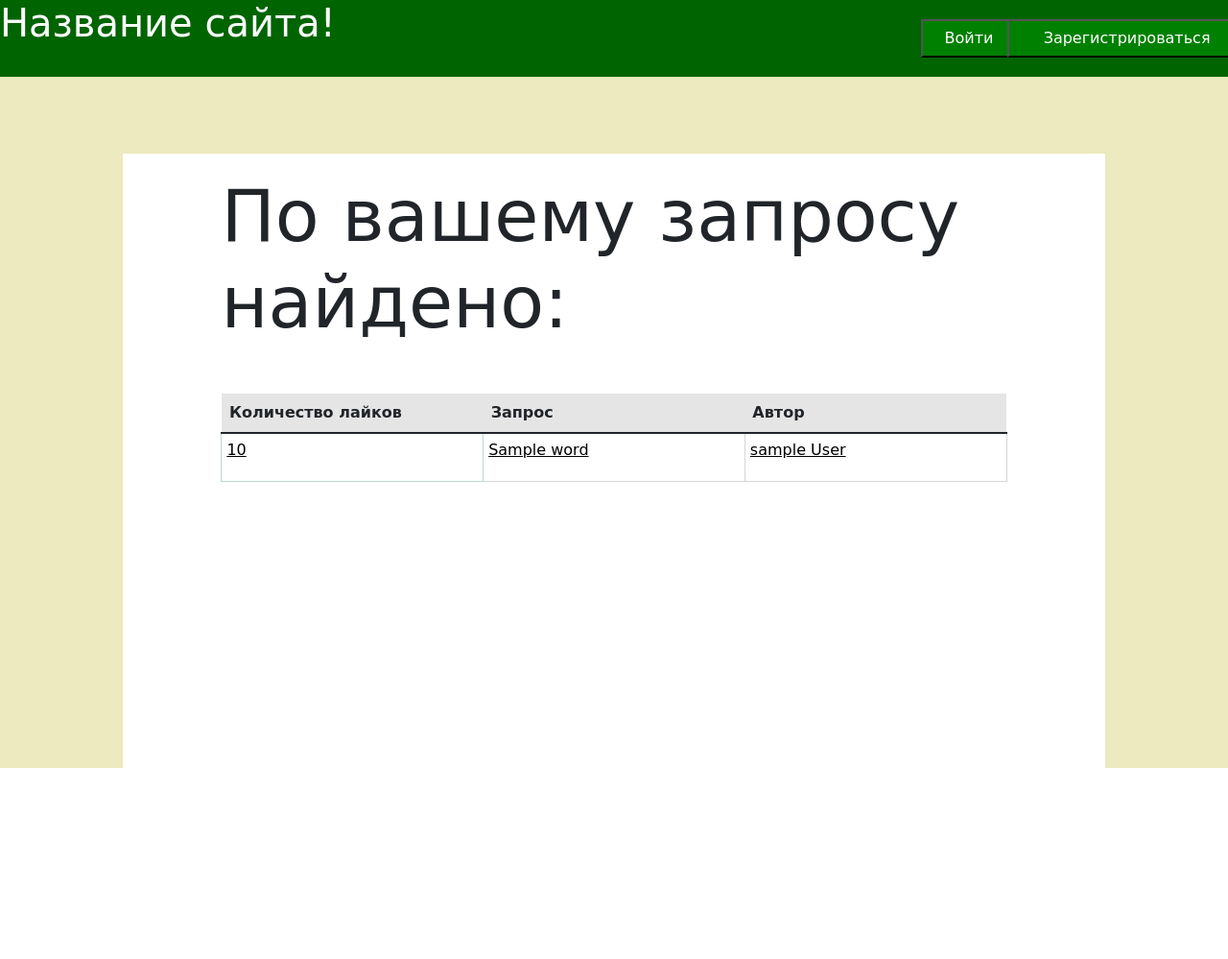
After one commit to MarKGit2021/web_project, a Flask app: template templates/all_information.html in a window 1280 px wide. The commit adds this page. Shown: the top 999 px of the page at 96% size. Run offline with Flask 2, Linux system fonts and the light colour scheme; the template is opened without the code that fills it: most values are stand-ins (such as "Sample title", 1, 10 or a date in 2020).

Commit message:
Поиск информации если ее несколько

```diff
--- a/data/information.py
+++ b/data/information.py
@@ -11,6 +11,7 @@ from .db_session import SqlAlchemyBase
 if TYPE_CHECKING:
     from data.words import Word
 from data.information_by_word import InformationByWord
+from func.address_created import address_created
 
 
 class Information(SqlAlchemyBase):
@@ -49,7 +50,8 @@ class Information(SqlAlchemyBase):
                 'error': self.is_blocked,
                 'modified_date': self.modified_date, 'points': self.points,
                 'number_of_comments': len(self.comments),
-                'main_word': self.all_words[0].word}
+                'main_word': self.all_words[0].word,
+                'address': address_created(self.id)}
 
     def __str__(self):
         return f'Информация id: {self.id}; user_name: {self.user.name}; user_surname: {self.user.surname};' \
--- a/main.py
+++ b/main.py
@@ -31,14 +31,25 @@ def search(word: str):
         print('123')
         return redirect(f'/search/{word}')
     elif len(information) == 1:
+        return all_information(information, db)
+    elif len(information) == 1:
         print('[][][]')
         return redirect(f'/information/{address_created(information[0].id)}')
+
 
 # def add_new_information():
 #         new_word = Word()
 #         new_word.word = word.strip()
 #         db.add(new_word)
 #         db.commit()
+
+def all_information(information, db):
+    inf_information = list(map(lambda x: db.query(Information).filter(Information.id
+                                                                      == x.information_id
+                                                                      )[0].get_information(),
+                               information))
+    print(inf_information)
+    return render_template('all_information.html', inf_information=inf_information)
 
 
 @app.route('/search/<word>', methods=['GET'])
--- /dev/null
+++ b/templates/all_information.html
@@ -0,0 +1,67 @@
+{% extends "headline.html" %}
+
+{% block content %}
+<html lang="ru">
+<head>
+    <meta charset="UTF-8">
+    <title>Информация</title>
+    <style type="text/css">
+        table {
+    /*width: 100%;  Ширина таблицы */
+    table-layout: fixed;
+    width: 100%;
+   }
+   td {
+    border: 1px solid #333;
+    padding: 5px;
+    position: relative;
+    height: 50px;
+   }
+        td a {
+    position: absolute;
+    left: 0; right: 0;
+    top: 0; bottom: 0;
+    padding: 5px;
+    color: black;
+}
+    .header_block{
+        font-family: 'Lobster', cursive;
+        position: absolute;
+        font-size: 75px;
+        top: 20px;
+        left: 10%;
+        right: 10%;
+    }
+    </style>
+</head>
+<body>
+
+<div class="content_block">
+<h1 class="header_block">
+            По вашему запросу найдено:
+    </h1>
+    <center><div class="top_10_information_block">
+        <table class="table">
+          <thead>
+            <tr class="table-active">
+              <th scope="col">Количество лайков</th>
+              <th scope="col">Запрос</th>
+                <th scope="col">Автор</th>
+            </tr>
+          </thead>
+          <tbody>
+        {% for inf in inf_information %}
+            <tr>
+        <!--      <th scope="row">1</th>-->
+              <td class="alert alert-success"><a href="information/{{ inf['address'] }}">{{ inf["points"] }}</a></td>
+              <td class="alert alert-secondary"><a href="information/{{ inf['address'] }}">{{ inf["main_word"].word }}</a></td>
+              <td class="alert alert-secondary"><a href="information/{{ inf['address'] }}">{{ inf["user_name"] }} {{ inf["user_surname"] }}</a></td>
+            </tr>
+        {% endfor %}
+          </tbody>
+        </table>
+    </div></center>
+</div>
+</body>
+</html>
+{% endblock %}
--- a/templates/get_information.html
+++ b/templates/get_information.html
@@ -18,8 +18,10 @@
 <body>
 <div class="content_block">
     <main role="main" class="container">
+        <center>
     {% block content_1 %}
     {% endblock %}
+        </center>
     <p class="font_block_lobster">Автор: {{ user_name }} {{user_surname }}</p>
     <p class="font_block_lobster">Дата создания: {{ modified_date }}</p>
     <p class="font_block_lobster">Комментарии: {{ number_of_comments }}</p>
--- a/templates/headline.html
+++ b/templates/headline.html
@@ -25,6 +25,7 @@
         top: 160px;
         background-color: white;
     }
+
     .left_right_block{
         position: fixed;
         width: 100%;
@@ -39,6 +40,14 @@
     .big_header_block{
         font-family: 'Lobster', cursive;
         font-size: 100px;
+    }
+    .top_10_information_block{
+    font-family: 'Lobster', cursive;
+    position: absolute;
+    top: 250px;
+    left: 10%;
+    right: 10%;
+    z-index: 3;
     }
 
     .login_block_button{
@@ -68,9 +77,6 @@
         left: 82%;
         top: 10px;
     }
-.navbar {
-  font-family: 'Lobster', cursive;
-}
 
 </style>
 
@@ -81,7 +87,7 @@
     <!-- Begin page content -->
 <div class="left_right_block"></div>
 <div class="block">
-    <h1 style="color: white" class="navbar">Название сайта!</h1>
+    <h1 style="color: white" class="font_block_lobster">Название сайта!</h1>
     {% if not is_authenticated %}
         <a href="/login"><button class="login_block_button" style="color: white">Войти</button></a>
         <a href="/register"><button class="register_button" style="color: white">Зарегистрироваться</button></a>
@@ -89,7 +95,7 @@
         <a href="/private_office"><button class="private_office_button" style="color: white">Личный кабинет</button></a>
     {% endif %}
 </div>
-<!--<div class="content_block"></div>-->
+<div class="content_block"></div>
 <main role="main" class="container">
     {% block content %}{% endblock %}
 </main>
```
Also changed, not shown: templates/main.html (+0 -8 lines).
